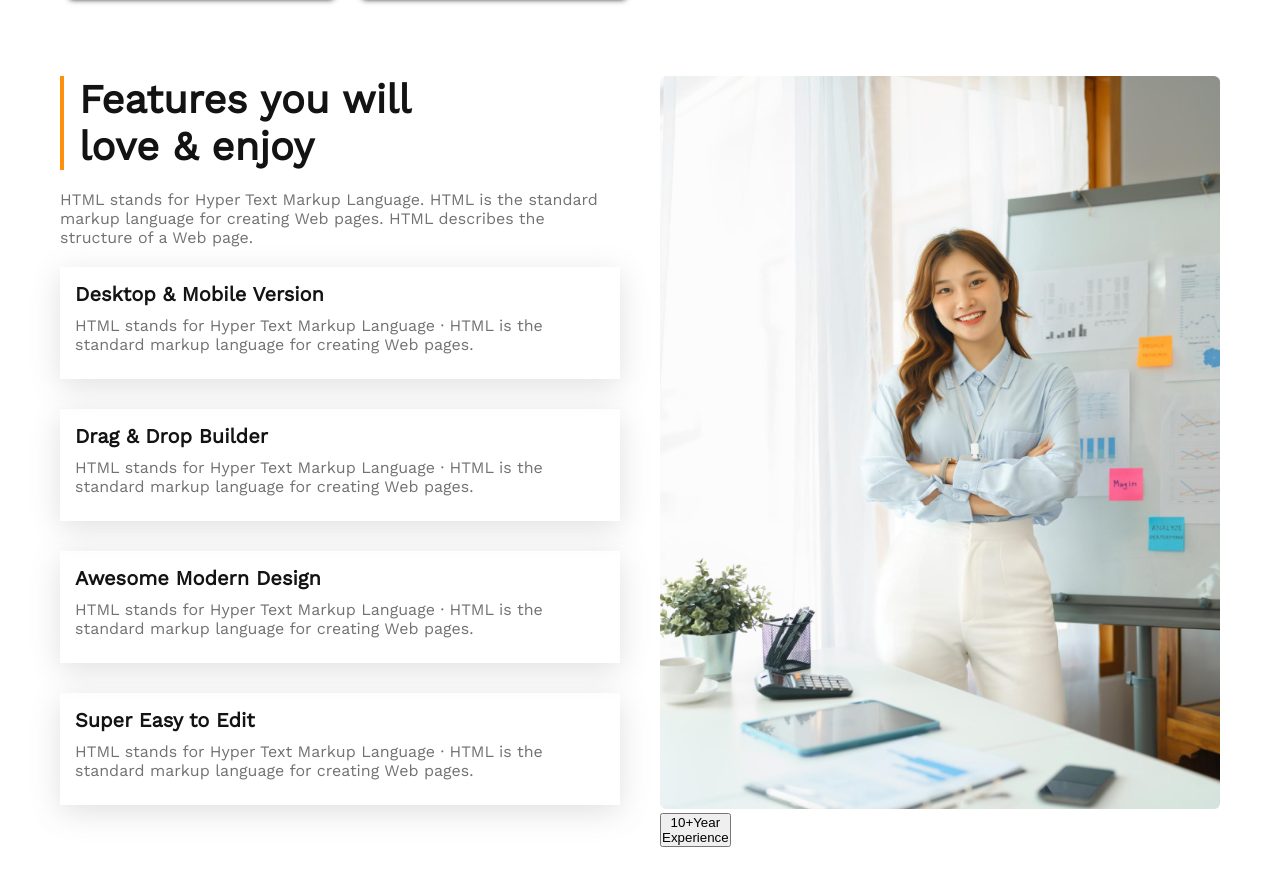
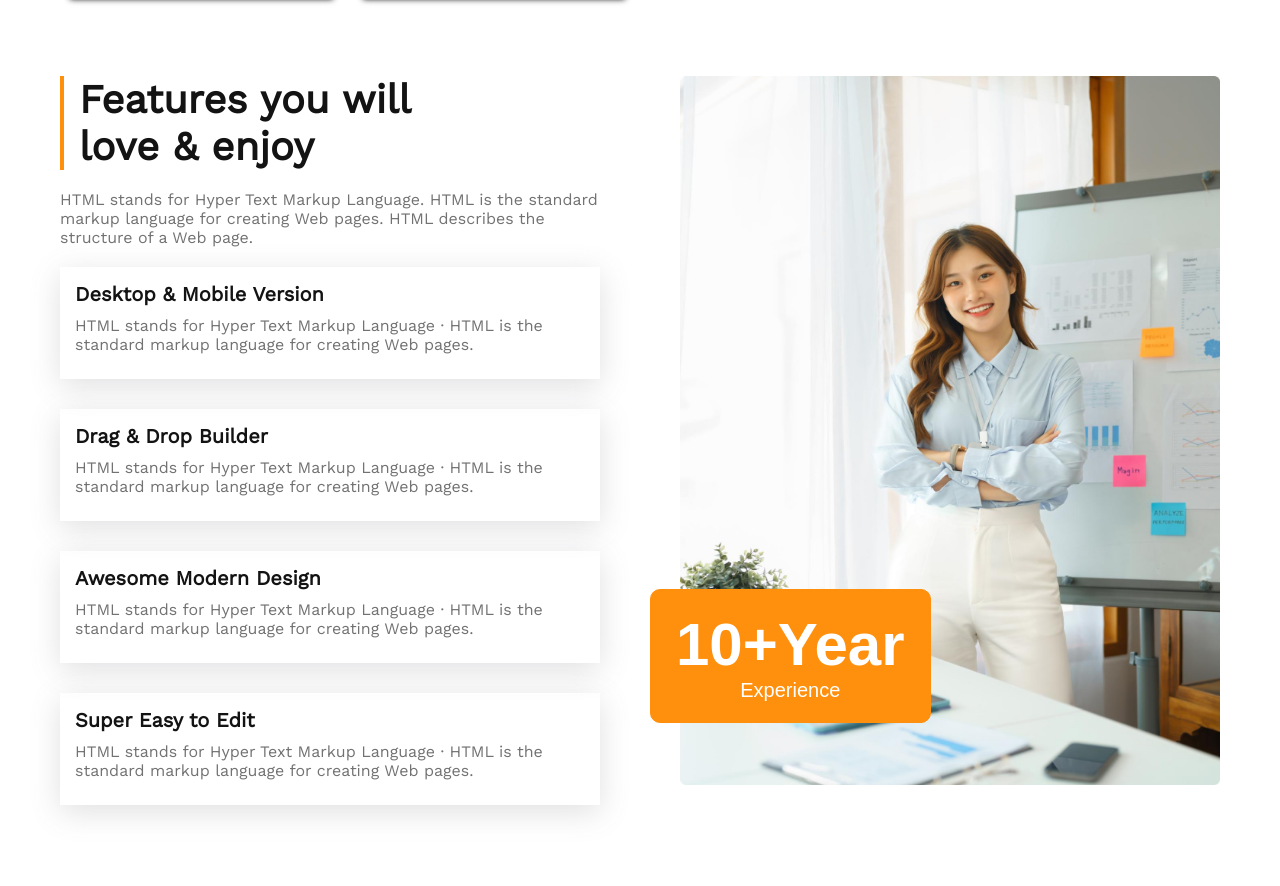
Before and after one commit to rakib333/g3Assigmnents, a plain HTML site: page index.html in a window 1280 px wide. Shown: the part 1768-2654 px from the top of the page. Drawn offline with nearby package versions, Linux system fonts and the light colour scheme.

Commit message:
service finished

```diff
--- a/css/style.css
+++ b/css/style.css
@@ -142,7 +142,7 @@ main {
 /* service part style  */
 .service-main {
     display: flex;
-    gap: 40px;
+    gap: 80px;
     margin-top: 80px;
 }
 .service-details {
@@ -185,5 +185,25 @@ main {
 }
 
 .service-images img {
-    height: 90%;
+    height: 80%;
 }
+.service-images button {
+    position: relative;
+    bottom: 200px;
+    left: -30px;
+    padding: 20px 25px;
+    background-color: #FF900E;
+    border-radius: 10px;
+    border: 1px solid #FF900E;
+    cursor: pointer;
+}
+.service-images button span {
+    font-size: 60px;
+    color: #fff;
+    font-weight: 800;
+}
+.service-images button p {
+    font-size: 20px;
+    color: #fff;
+    font-weight: 400;
+}
--- a/index.html
+++ b/index.html
@@ -85,7 +85,7 @@
         </div>
         <div class="service-images">
           <img src="images/architect.png" alt="">
-          <button>10+Year <br> Experience</button>
+          <button> <span>10+Year</span> <br> <p>Experience</p></button>
         </div>
       </div>
     </main>
```
